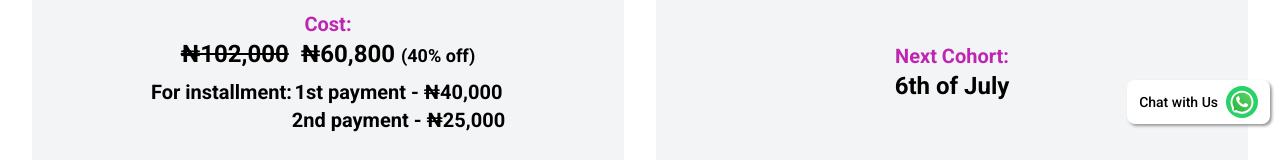
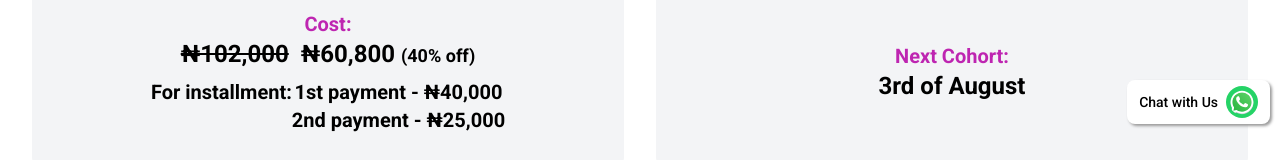
Before and after one commit to Product-Profs/product-profs-web-v2, a website: page pmBeginners.html in a window 1280 px wide. Shown: the part 636-796 px from the top of the page. Drawn offline with Linux system fonts and the light colour scheme.

Commit message:
july changes: change new cohort start date

```diff
--- a/pmBeginners.html
+++ b/pmBeginners.html
@@ -282,7 +282,7 @@
           <!-- stat - start -->
           <div class="flex flex-col items-center justify-center rounded-lg bg-gray-100 p-4 lg:p-8">
             <div class="text-xl font-semibold text-primary">Next Cohort:</div>
-            <div class="text-center text-2xl font-bold">6th of July</div>
+            <div class="text-center text-2xl font-bold">3rd of August</div>
           </div>
           <!-- stat - end -->
 
```
